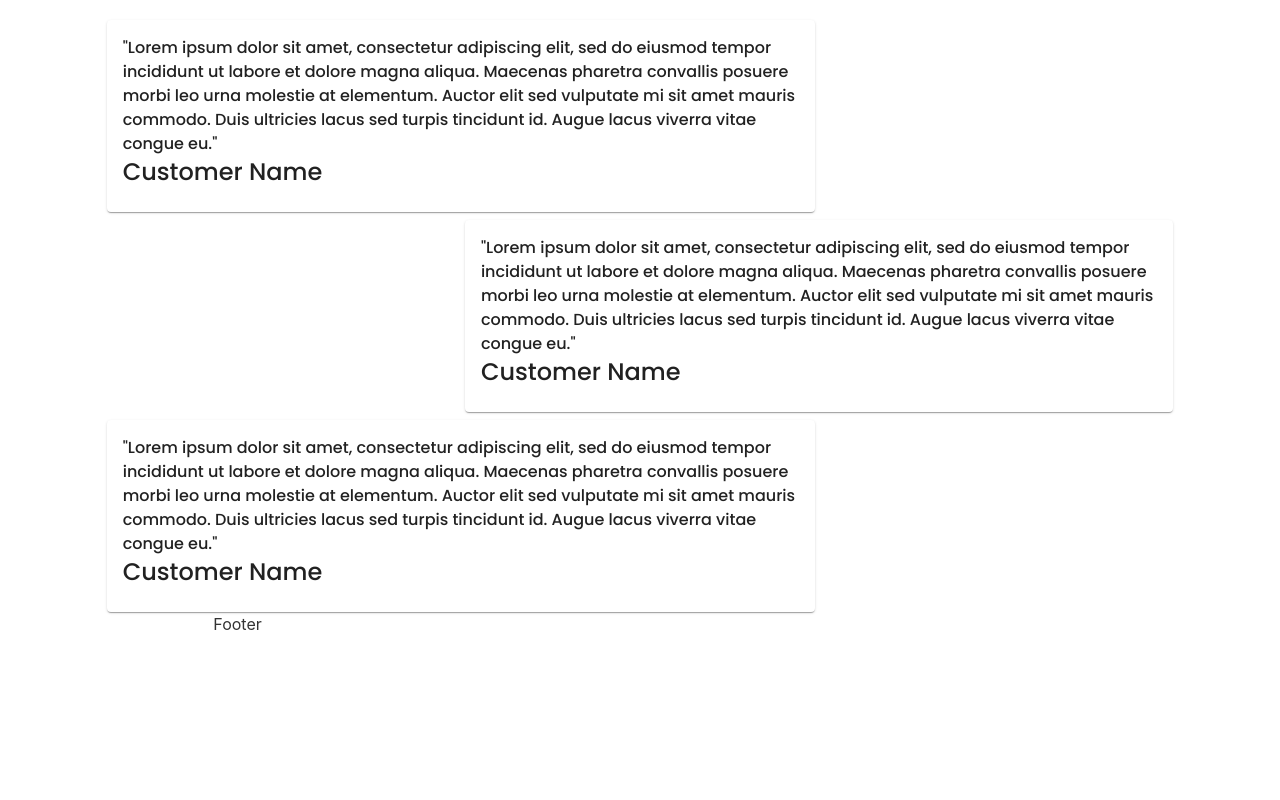
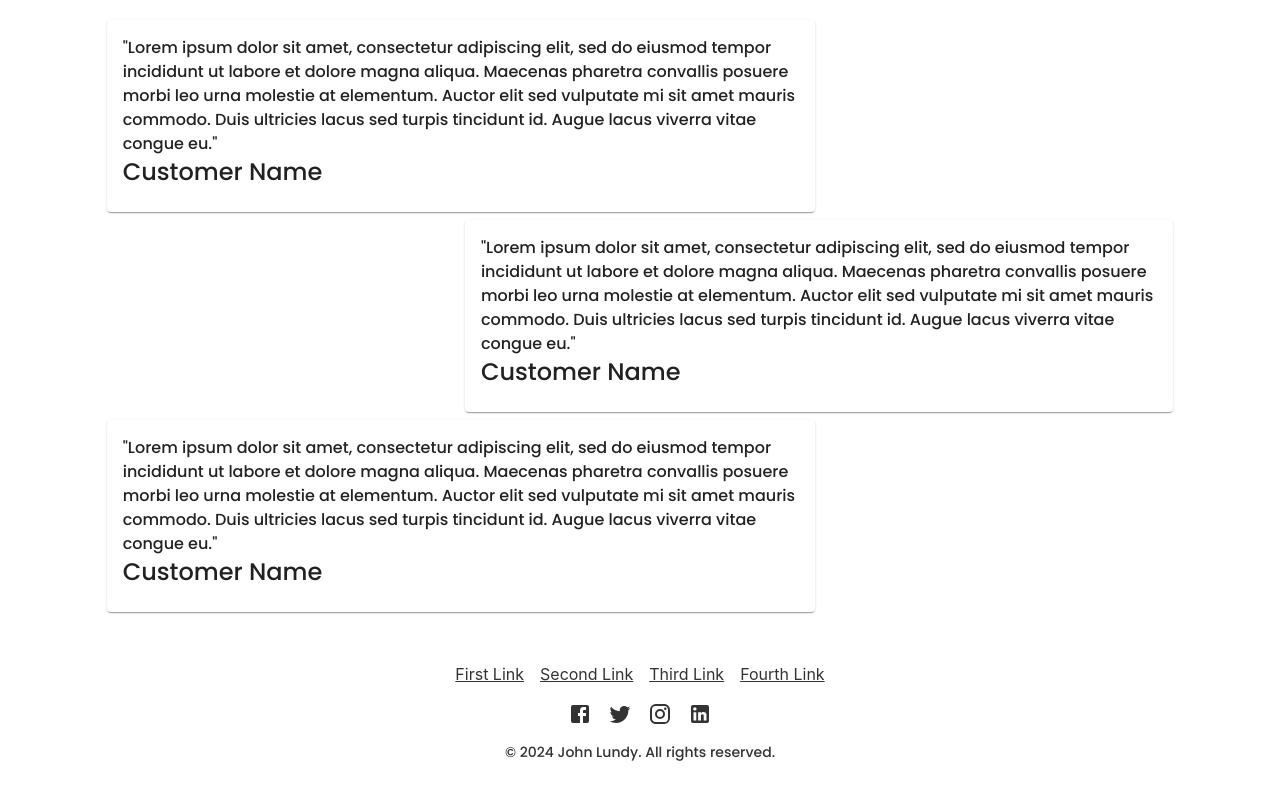
Before and after one commit to johnlundy94/landscape, a React (Create React App) app: page / in a window 1280 px wide. Shown: the part 2503-3303 px from the top of the page. Before the commit the page ends 3139 px from the top, so only its background shows below. Built offline with nearby package versions, Linux system fonts and the light colour scheme.

Commit message:
Footer grid is complete

```diff
--- a/package.json
+++ b/package.json
@@ -5,6 +5,7 @@
   "dependencies": {
     "@emotion/react": "^11.11.3",
     "@emotion/styled": "^11.11.0",
+    "@mui/icons-material": "^5.15.6",
     "@mui/material": "^5.15.4",
     "@testing-library/jest-dom": "^5.17.0",
     "@testing-library/react": "^13.4.0",
--- a/src/components/Footer.js
+++ b/src/components/Footer.js
@@ -1,7 +1,55 @@
+import {
+  Box,
+  Container,
+  Grid,
+  Typography,
+  Link,
+  IconButton,
+} from "@mui/material";
+import FacebookIcon from "@mui/icons-material/Facebook";
+import TwitterIcon from "@mui/icons-material/Twitter";
+import InstagramIcon from "@mui/icons-material/Instagram";
+import LinkedInIcon from "@mui/icons-material/LinkedIn";
 import "../styles/Footer.css";
 
 function Footer() {
-  return <div className="Footer">Footer</div>;
+  return (
+    <div className="footer-container">
+      <div className="footer-links">
+        <Link href="#" color="inherit" sx={{ marginRight: 2 }}>
+          First Link
+        </Link>
+        <Link href="#" color="inherit" sx={{ marginRight: 2 }}>
+          Second Link
+        </Link>
+        <Link href="#" color="inherit" sx={{ marginRight: 2 }}>
+          Third Link
+        </Link>
+        <Link href="#" color="inherit">
+          Fourth Link
+        </Link>
+      </div>
+      <div className="footer-social">
+        <IconButton color="inherit" href="https://facebook.com">
+          <FacebookIcon />
+        </IconButton>
+        <IconButton color="inherit" href="https://twitter.com">
+          <TwitterIcon />
+        </IconButton>
+        <IconButton color="inherit" href="https://instagram.com">
+          <InstagramIcon />
+        </IconButton>
+        <IconButton color="inherit" href="https://linkedin.com">
+          <LinkedInIcon />
+        </IconButton>
+      </div>
+      <div className="footer-copyright">
+        <Typography variant="body2" align="center">
+          © 2024 John Lundy. All rights reserved.
+        </Typography>
+      </div>
+    </div>
+  );
 }
 
 export default Footer;
--- a/src/styles/Footer.css
+++ b/src/styles/Footer.css
@@ -1,5 +1,25 @@
-.Footer{
+.footer-container {
+    padding-top: 50px;
     display: grid;
-    grid-column: 3 / span 8;
+    gap: .5rem;
+    grid-column: 2 / span 10;
+    grid-template-columns: 1fr;
+    grid-template-rows: repeat(3, auto);
     width: 100%;
 }
+
+.footer-links{
+    grid-row: 1;
+    text-align: center;
+}
+
+.footer-social{
+    grid-row: 2;
+    text-align: center;
+}
+
+.footer-copyright{
+    grid-row: 3;
+    text-align: center;
+    padding-bottom: 50px
+}
```
Also changed, not shown: 1 other file (tests, documents, lock files or other folders).
